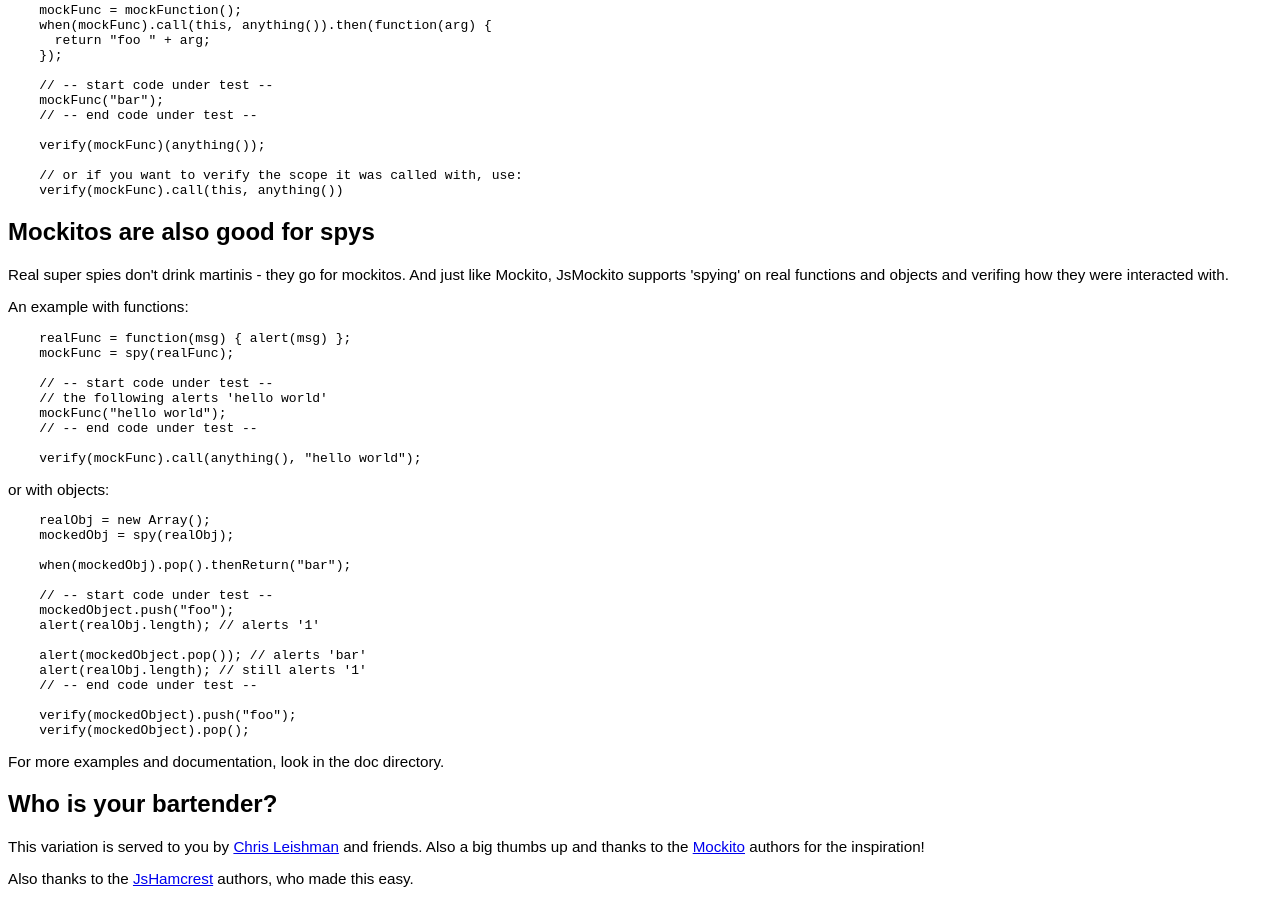
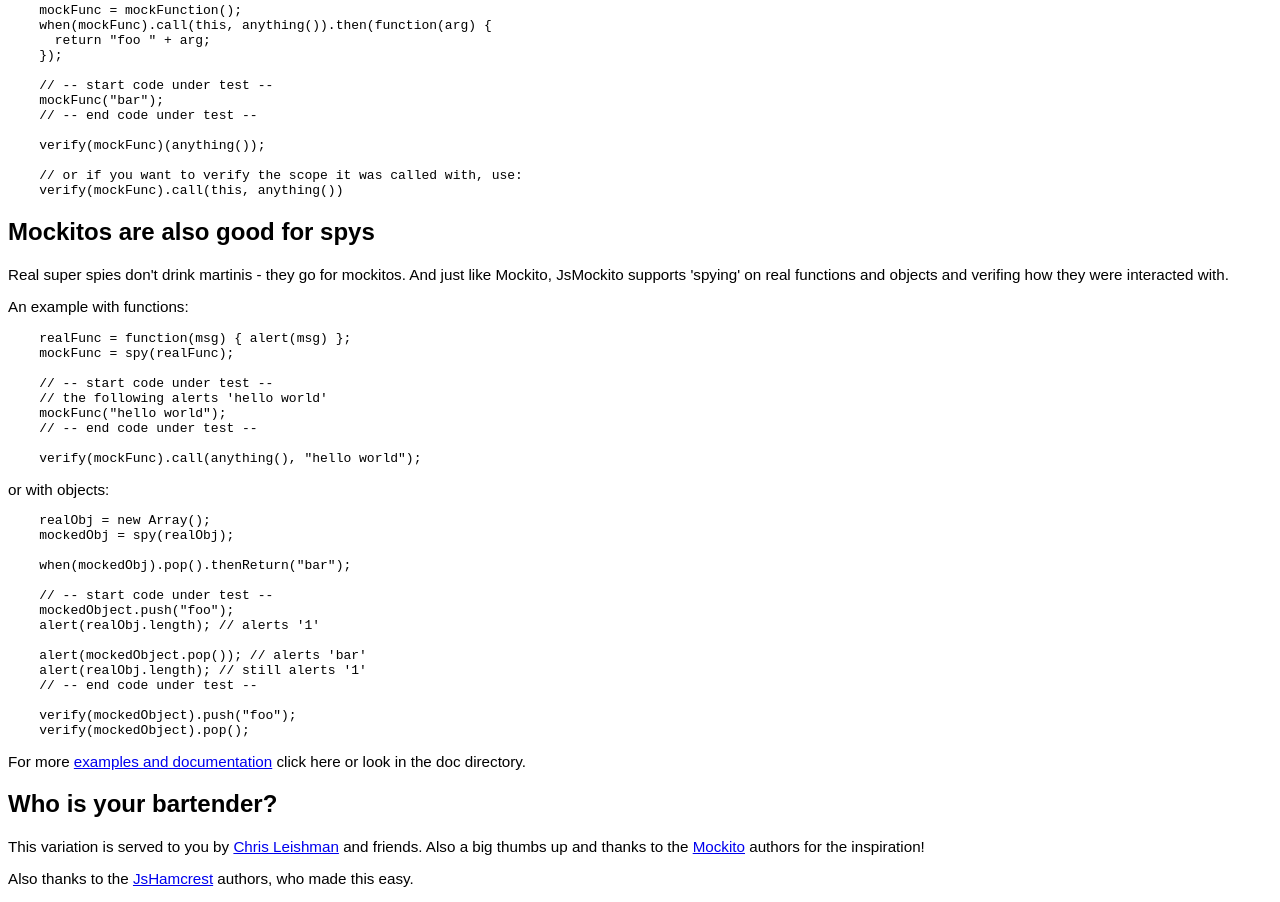
Before and after one commit to cleishm/jsmockito, a plain HTML site: page index.html in a window 1280 px wide. Shown: the part 898-1800 px from the top of the page. Drawn offline with Linux system fonts and the light colour scheme.

Commit message:
Added link to doc

```diff
--- a/index.html
+++ b/index.html
@@ -178,7 +178,7 @@ how they were interacted with.</p>
     verify(mockedObject).pop();
 </pre>
 
-<p>For more examples and documentation, look in the doc directory.</p>
+<p>For more <a href="api/1.0.2/">examples and documentation</a> click here or look in the doc directory.</p>
 
 <h2>Who is your bartender?</h2>
 
```
